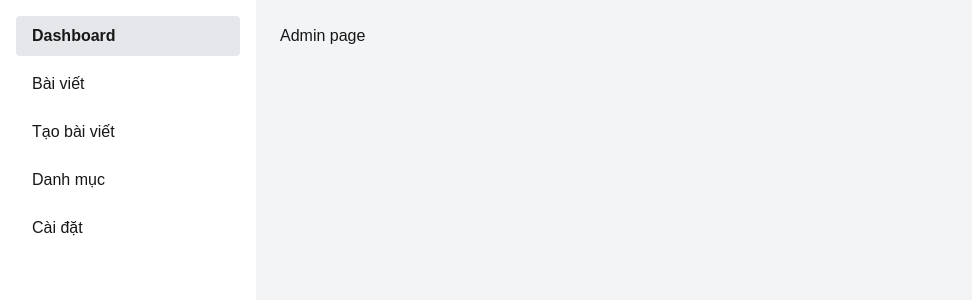
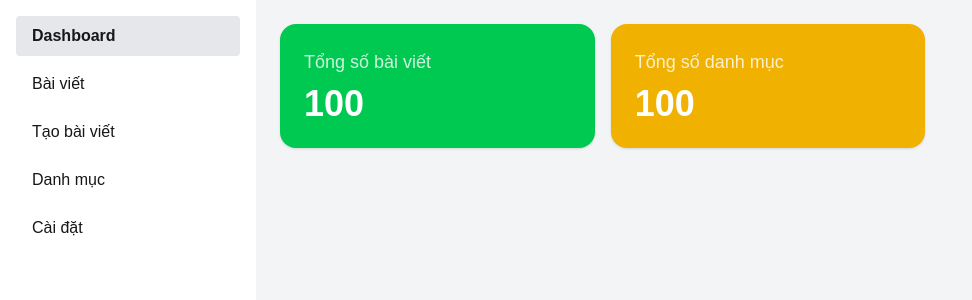
Before and after one commit to tungpro249/my-project, a Next.js app: page /admin in a window 1280 px wide. Shown: the top 300 px of the page, without its empty margins (0-972 px from the left). Built offline with nearby package versions, Linux system fonts and the light colour scheme; what @ant-design/nextjs-registry would draw is missing.

Commit message:
admin dashboard

```diff
--- a/src/app/(admin)/admin/blog/BlogList.tsx
+++ b/src/app/(admin)/admin/blog/BlogList.tsx
@@ -2,16 +2,13 @@
 "use client";
 
 import { useState } from "react";
-import { Button, Card, Col, Row, message } from "antd";
+import { Button, Table, message } from "antd";
 import Link from "next/link";
-import Pagination from "@/app/components/ui/Pagination";
 
 export default function BlogList({
   initialPosts,
-  total,
 }: {
   initialPosts: any[];
-  total: number;
 }) {
   const [posts, setPosts] = useState<any>(initialPosts);
 
@@ -20,7 +17,7 @@ export default function BlogList({
       `${process.env.NEXT_PUBLIC_API_BASE_URL}/post/${id}`,
       {
         method: "DELETE",
-      },
+      }
     );
     if (res.ok) {
       message.success("Xóa bài viết thành công");
@@ -30,30 +27,40 @@ export default function BlogList({
     }
   };
 
+  const columns = [
+    {
+      title: "STT",
+      key: "id",
+      render: (_, record, index) => index + 1,
+    },
+    {
+      title: "Tiêu đề",
+      dataIndex: "title",
+      key: "title",
+    },
+    {
+      title: "Hành động",
+      dataIndex: "actions",
+      key: "actions",
+      render: (_, record) => (
+        <div className="flex gap-2">
+          <Link href={`/post/${record.id}`}>
+            <Button type="primary">Sửa</Button>
+          </Link>
+          <Button danger onClick={() => handleDelete(record.id)}>
+            Xóa
+          </Button>
+        </div>
+      ),
+    },
+  ];
+
   return (
     <>
-      <Row gutter={[24, 24]}>
-        {posts.map((post: any) => (
-          <Col key={post.id} xs={24}>
-            <Card title={post.title}>
-              <div
-                dangerouslySetInnerHTML={{ __html: post.short_description }}
-              />
-              <div className="flex gap-2 mt-2">
-                <Link href={`/post/${post.id}`}>
-                  <Button type="primary">Sửa</Button>
-                </Link>
-                <Button danger onClick={() => handleDelete(post.id)}>
-                  Xóa
-                </Button>
-              </div>
-            </Card>
-          </Col>
-        ))}
-      </Row>
-      <div className="mt-8">
+      <Table dataSource={posts} columns={columns} />
+      {/* <div className="mt-8">
         <Pagination total={total} pageSize={posts.pageSize} />
-      </div>
+      </div> */}
     </>
   );
 }
--- a/src/app/(admin)/admin/page.tsx
+++ b/src/app/(admin)/admin/page.tsx
@@ -1,3 +1,13 @@
+import { TotalCard } from "@/app/components/admin/dashboard/TotalCard";
+
 export default function AdminPage() {
-  return <div>Admin page</div>;
+  return (
+    <>
+      <div className="grid grid-cols-3 gap-4">
+        {/* <TotalCard title="Tổng số người dùng" count={100} bgColor="bg-blue-500" textColor="text-white" /> */}
+        <TotalCard title="Tổng số bài viết" count={100} bgColor="bg-green-500" textColor="text-white" />
+        <TotalCard title="Tổng số danh mục" count={100} bgColor="bg-yellow-500" textColor="text-white" />
+      </div>
+    </>
+  );
 }
--- /dev/null
+++ b/src/app/components/admin/dashboard/TotalCard.tsx
@@ -0,0 +1,29 @@
+import { ReactNode } from "react";
+
+interface TotalCardProps {
+  title: string;
+  count: number;
+  bgColor?: string; // ví dụ: "bg-blue-100"
+  textColor?: string; // ví dụ: "text-blue-800"
+  icon?: ReactNode;
+}
+
+export const TotalCard = ({
+  title,
+  count,
+  bgColor = "bg-white",
+  textColor = "text-gray-800",
+  icon,
+}: TotalCardProps) => {
+  return (
+    <div
+      className={`p-6 rounded-2xl shadow hover:shadow-lg transition-shadow duration-300 ${bgColor} ${textColor} flex items-center justify-between`}
+    >
+      <div>
+        <p className="text-lg font-medium opacity-80">{title}</p>
+        <p className="text-4xl font-bold mt-2">{count}</p>
+      </div>
+      {icon && <div className="text-5xl opacity-30">{icon}</div>}
+    </div>
+  );
+};
```
